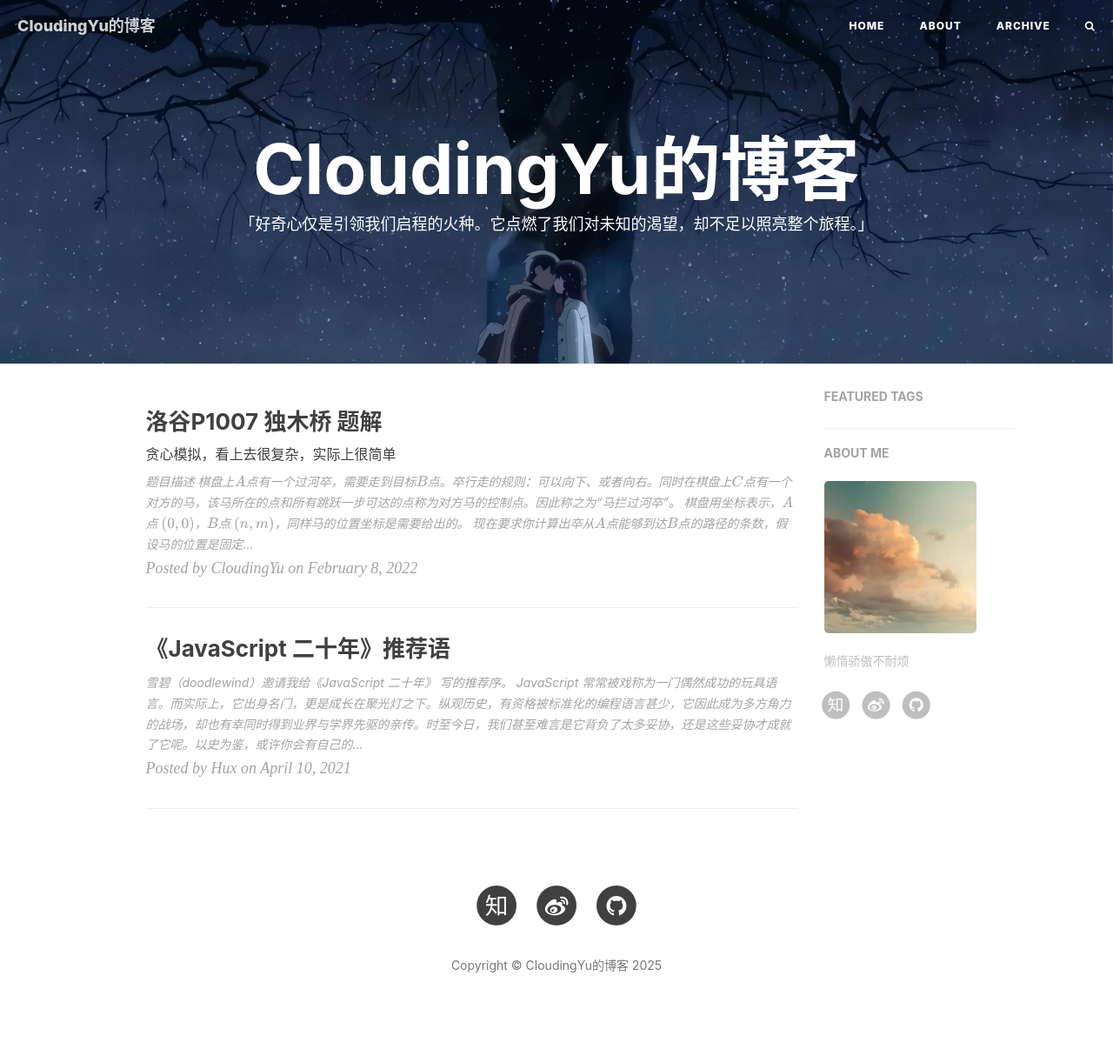
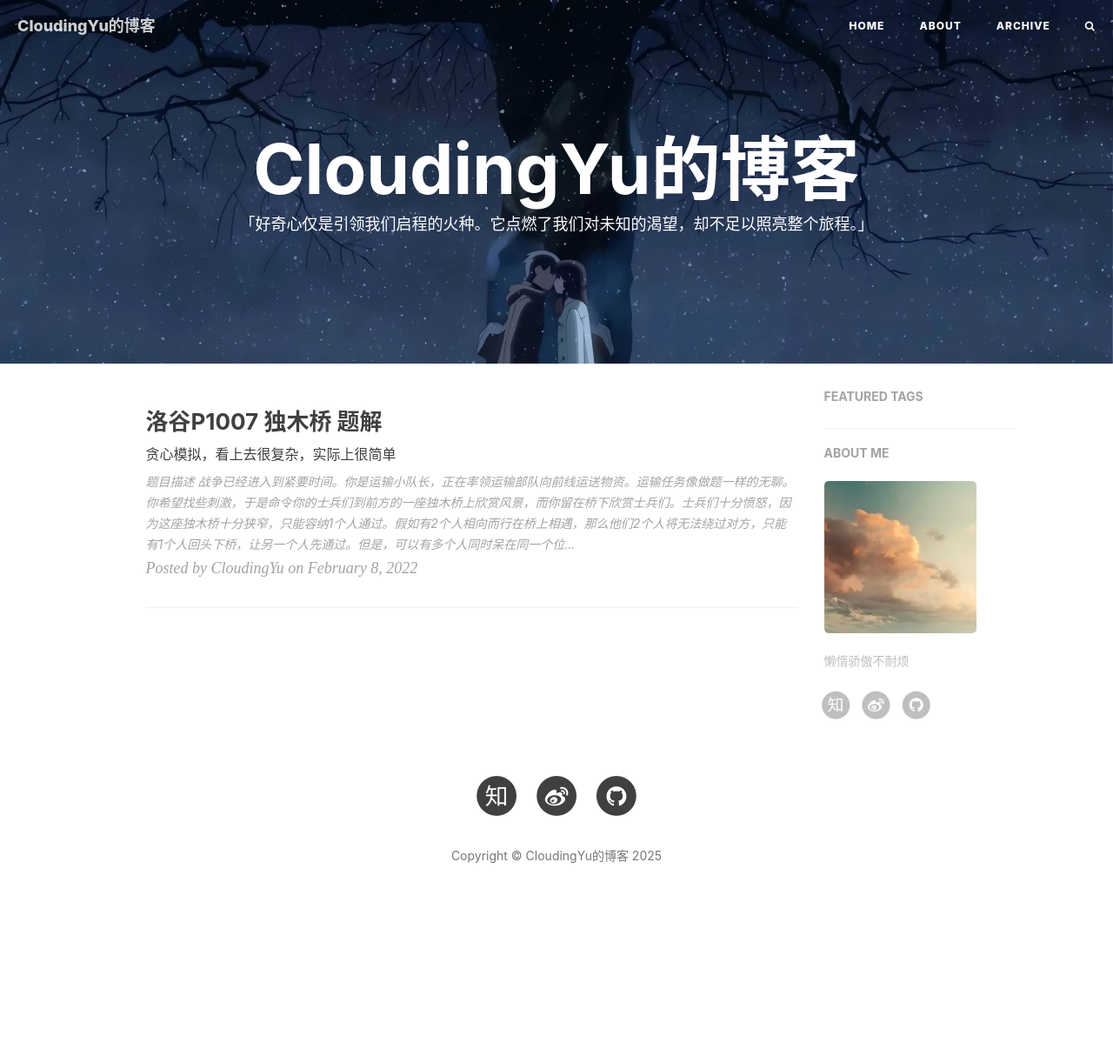
Before and after one commit to cloudingyu/cloudingyu.github.io, a Jekyll site: the page built from index.html, in a window 1280 px wide. Shown: the whole page at 87% size. Built offline with Jekyll 4.4.1, drawn with Linux system fonts in a browser that asks for light colours; nearby versions of some CDN libraries; formulas are drawn with MathJax 3; the list of posts is cut into pages by our own code; comment, search, counter and statistics services are not loaded; after the commit the page ends 1088 px from its top, so only the background shows below that.

Commit message:
luogu1007

````diff
--- a/_posts/2021-04-10-js-20yrs-preface.md
+++ /dev/null
@@ -1,16 +0,0 @@
----
-layout:       post
-title:        "《JavaScript 二十年》推荐语"
-author:       "Hux"
-header-style: text
-catalog:      true
-tags:
-    - Web
-    - JavaScript
----
-
-> 雪碧（doodlewind）邀请我给[《JavaScript 二十年》](https://zhuanlan.zhihu.com/p/373065151) 写的推荐序。
-
-JavaScript 常常被戏称为一门偶然成功的玩具语言。而实际上，它出身名门，更是成长在聚光灯之下。纵观历史，有资格被标准化的编程语言甚少，它因此成为多方角力的战场，却也有幸同时得到业界与学界先驱的亲传。时至今日，我们甚至难言是它背负了太多妥协，还是这些妥协才成就了它呢。以史为鉴，或许你会有自己的答案。
-
-— 黄玄，Facebook 软件工程师（编程语言、JS 引擎、前端基础设施）、中文前端社区活跃成员。
--- a/_posts/2022-02-08-luogu-P1007.markdown
+++ b/_posts/2022-02-08-luogu-P1007.markdown
@@ -4,111 +4,111 @@ title:      "洛谷P1007 独木桥 题解"
 subtitle:   "贪心模拟，看上去很复杂，实际上很简单"
 date:       2022-02-08
 author:     "CloudingYu"
-header-style: text
+header-style: picture
 mathjax: true
 tags:
     - 题解
     - 洛谷
 ---
-## [题目描述](https://www.luogu.com.cn/problem/P1002)
+## [题目描述](https://www.luogu.com.cn/problem/P1007)
 
-棋盘上$A$点有一个过河卒，需要走到目标$B$点。卒行走的规则：可以向下、或者向右。同时在棋盘上$C$点有一个对方的马，该马所在的点和所有跳跃一步可达的点称为对方马的控制点。因此称之为“马拦过河卒”。
-
-棋盘用坐标表示，$A$点 $(0,0)$，$B$点 $(n,m)$，同样马的位置坐标是需要给出的。
-
-现在要求你计算出卒从$A$点能够到达$B$点的路径的条数，假设马的位置是固定不动的，并不是卒走一步马走一步。
-
-## 推状态转移方程
-看到题目，就很容易想到这道题用$dp$。因为过河卒只能向下或向右走，根据加法法则，一个点到$B$点的路径数就等于它下方点和右方点的路径数之和，
-
-于是能推出状态转移方程：
-### $a [ i ][ j ] = a [ i+1 ][ j ] + a [ i ][ j+1 ];$
-
-## 蒟个栗子
-就拿样例来说好了，B点的位置是$(6,6)$，马的位置是$(3,3)$，
-
-运行代码后得到的二维数组应是这样的：
-
-|   | 0 | 1 | 2 | 3 | 4 | 5 | 6 |
-| -----------: | -----------: | -----------: | -----------: | -----------: | -----------: | -----------: | -----------: |
-| 0 | 6 | 3 | 3 | 3 | 2 | 2 | 1 |
-| 1 | 3 | 0 | 0 | 1 | 0 | 1 | 1 |
-| 2 | 3 | 0 | 2 | 1 | 1 | 0 | 1 |
-| 3 | 3 | 1 | 1 | 0 | 1 | 1 | 1 |
-| 4 | 2 | 0 | 1 | 1 | 0 | 0 | 1 |
-| 5 | 2 | 1 | 0 | 1 | 0 | 2 | 1 |
-| 6 | 1 | 1 | 1 | 1 | 1 | 1 | 1 |
-
-其中状态转移方程就可以体现为
-
-$$
-a [ 5 ][ 5 ] = a [ 6 ][ 5 ] + a [ 5 ][ 6 ] = 1 + 1 = 2，
-$$
+战争已经进入到紧要时间。你是运输小队长，正在率领运输部队向前线运送物资。运输任务像做题一样的无聊。你希望找些刺激，于是命令你的士兵们到前方的一座独木桥上欣赏风景，而你留在桥下欣赏士兵们。士兵们十分愤怒，因为这座独木桥十分狭窄，只能容纳1个人通过。假如有2个人相向而行在桥上相遇，那么他们2个人将无法绕过对方，只能有1个人回头下桥，让另一个人先通过。但是，可以有多个人同时呆在同一个位置。
 
 
 
-$$
+
+突然，你收到从指挥部发来的信息，敌军的轰炸机正朝着你所在的独木桥飞来！为了安全，你的部队必须撤下独木桥。独木桥的长度为 L，士兵们只能呆在坐标为整数的地方。所有士兵的速度都为1，但一个士兵某一时刻来到了坐标为0或L+1的位置，他就离开了独木桥。
 
 
 
-\begin{aligned}
+
+每个士兵都有一个初始面对的方向，他们会以匀速朝着这个方向行走，中途不会自己改变方向。但是，如果两个士兵面对面相遇，他们无法彼此通过对方，于是就分别转身，继续行走。转身不需要任何的时间。
 
 
 
-|\int_A^{A'}f(x)g(x)dx|&\le |g(A)|\cdot |\int_A^\xi f(x)dx|+|g(A')|\cdot |\int_\xi^{A'}f(x)dx|\\
+
+由于先前的愤怒，你已不能控制你的士兵。甚至，你连每个士兵初始面对的方向都不知道。因此，你想要知道你的部队最少需要多少时间就可能全部撤离独木桥。另外，总部也在安排阻拦敌人的进攻，因此你还需要知道你的部队最多需要多少时间才能全部撤离独木桥。
 
 
 
-& \le 2M|g(A)|+2M|g(A')|<\frac{\epsilon}{2}+\frac{\epsilon}{2}=\epsilon
+## 模型简化
+
+题目是不是看上去很复杂？我们先来简化一下：
 
 
 
-\end{aligned}
+### I.
+
+想象一下，两个士兵在独木桥上相遇，他们分别转身行走，远远看去，是不是就像互相穿过了对方？
+
+![相向而行](/img/posts/2022-02-08-luogu-P1007/1.png)
+
+![背道而驰](/img/posts/2022-02-08-luogu-P1007/2.png)
 
 
 
-$$
+因此，每个士兵的行动轨迹都可被视为不受其他因素影响，只与其开始时的方向有关。
 
-第六列和第六行因为是边缘，没有右侧的点和下侧的点，于是就都等于1，也就相当于它们到B点的路径只有一条。
 
-实现只需要用循环嵌套就可以了。
+
+### II.
+
+若一个士兵的位置为x，那么他下桥的两种可能时间为 $x$ 和 $L-x+1$ （这里注意 $+1/-1$ 的细节），所以其下桥的最长时间和最短时间分别为 $\max( x , L-x+1 )$ 和 $\min( x , L-x+1 )$ 。
+
+
+
+
+## 解决思路
+
+根据贪心策略，总共需要的撤退时间就等于最后一个下桥士兵所用的时间。
+
+
+
+所以，总共需要撤退时间的最大值，就等于所有士兵下桥时间较大值中的最大值，即：
+
+<p style="text-align: center;">$\displaystyle\max ( \max( x_1 , L-x_1+1 ) , ... , \max( x_n , L-x_n+1 ) )$</p>
+
+
+同理，总共需要撤退时间的最小值，就等于所有士兵下桥时间较小值中的最大值，即：
+
+<p style="text-align: center;">$\displaystyle\max ( \min( x_1 , L-x_1+1 ) ,  ... , min( x_n , L-x_n+1 ) )$</p>
+
+
 
 
 ## 代码实现看这里
 
-```
-#include<iostream>
-using namespace std;
-long long a[22][22];//代表该点到B点的路径数（因为最大是20*20，所以要开long long）
-int bx,by,mx,my;//定义B点的坐标和马的坐标
-int u[9]={0,1,2,1,2,-1,-2,-1,-2},
-    v[9]={0,-2,-1,2,1,2,1,-2,-1};
-bool b[22][22];//确认此点能否通过
-int main()
-{
-    cin>>bx>>by>>mx>>my;//读入B点坐标和马的坐标
-    int x,y;
 
-    for(int i=1;i<=8;i++)//依次枚举马能走的位置
-    {
-        x=mx+u[i];
-        y=my+v[i];
-        if(x>=0&&y>=0&&x<=bx&&y<=by)//如果马能走的位置在棋盘内
-           b[x][y]=1;//将b[i][j]设为不能通过
-    }
-
-    b[mx][my]=1;//将马的位置设为不能通过
-    b[bx][by]=1;//防止B点的位置被更新
-    a[bx][by]=1;//设初始值，表示B点到B点的路径只有一条
-    for(int i=bx;i>=0;i--)
-        for(int j=by;j>=0;j--)
-            if(!b[i][j])//如果此点能走
-                a[i][j]=a[i+1][j]+a[i][j+1];//更新(i,j)的值
-
-    cout<<a[0][0]<<endl;//输出（0，0）到B点的路径数
-    return 0;
-}
 
 ```
 
-嘿嘿第一次写题解vAv
+#include <iostream>
+
+using namespace std;
+
+int n,l,x,maxn=0,minn=0;
+
+int main()
+
+{
+
+cin>>l>>n;//读入独木桥长度和士兵数量
+
+for(int i=1;i<=n;i++)
+
+{
+
+cin>>x;//读入士兵位置
+
+maxn=max(maxn,max(x,l-x+1));//不断更新时间最大值（这里不明白的看“整体思路”）
+
+minn=max(minn,min(x,l-x+1));//不断更新时间最小值
+
+}
+
+cout<<minn<<" "<<maxn<<endl;//输出结果
+
+return 0;
+
+}
+```
````
